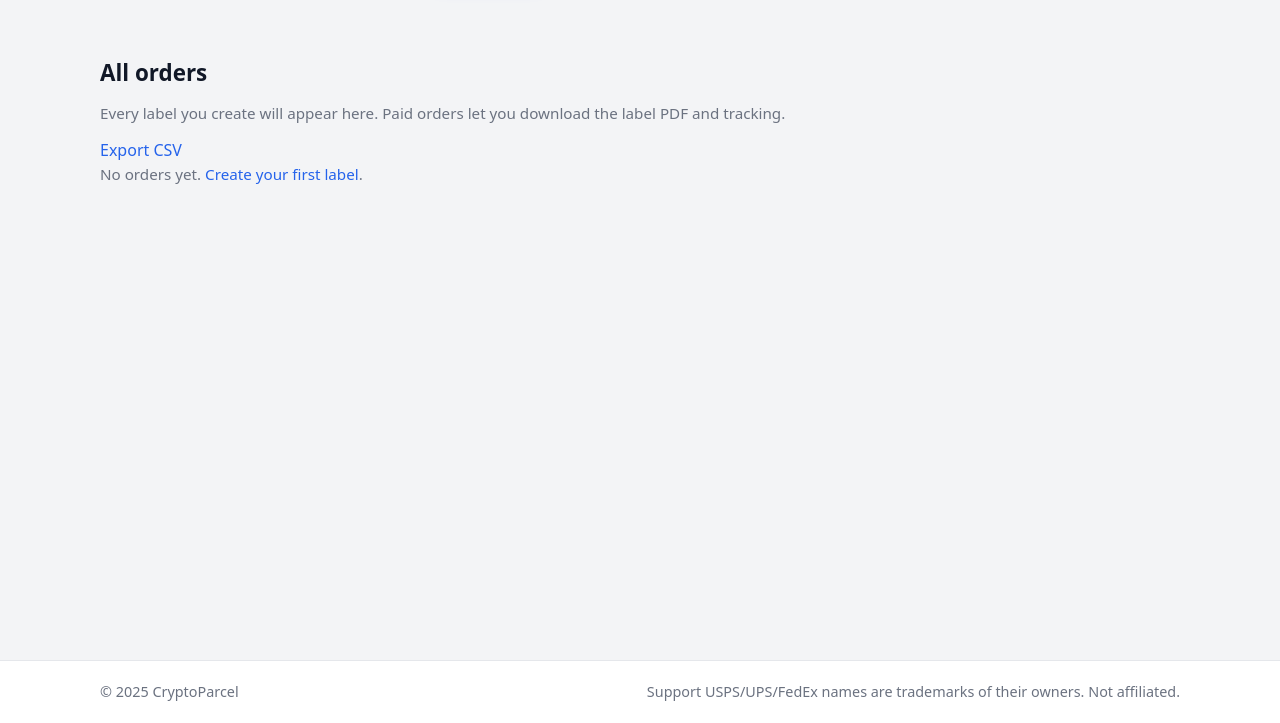
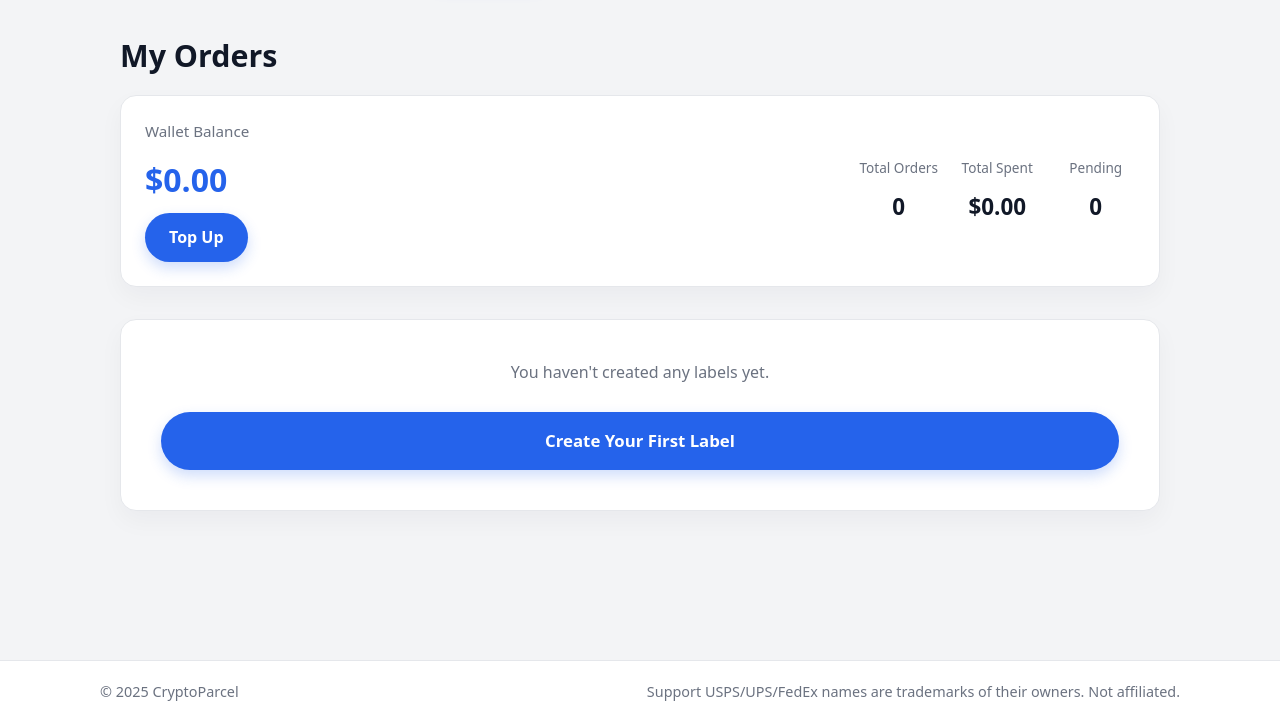
Before and after one commit to cryptoparcel/cryptoparcel_finish, a Flask app: page /orders in a window 1280 px wide. Shown: the part 77-800 px from the top of the page. Run offline with Flask 3, Linux system fonts and the light colour scheme; a user stored in the database is signed in.

Commit message:
Update orders.html

```diff
--- a/templates/orders.html
+++ b/templates/orders.html
@@ -1,34 +1,83 @@
-{% extends 'base.html' %}
-{% block title %}Orders — CryptoParcel{% endblock %}
+{% extends "base.html" %}
+{% block title %}My Orders - CryptoParcel{% endblock %}
 {% block content %}
-<section class="section">
-  <div class="page-header">
+<section class="cp-inner">
+  <div class="container">
+    <h1>My Orders</h1>
+
+    <!-- Balance + Stats Card -->
+    <div class="card" style="margin-bottom: 32px; padding: 24px;">
+      <div style="display: flex; justify-content: space-between; align-items: center; flex-wrap: wrap; gap: 20px;">
         <div>
-      <h2>All orders</h2>
-      <p class="muted">Every label you create will appear here. Paid orders let you download the label PDF and tracking.</p>
+          <p class="muted">Wallet Balance</p>
+          <h2 style="margin: 8px 0; font-size: 2rem; color: var(--cp-accent);">
+            ${{ "%.2f"|format(current_user.balance_usd or 0.0) }}
+          </h2>
+          <a href="{{ url_for('wallet_topup') }}" class="cp-btn-primary">Top Up</a>
         </div>
-    <div class="page-meta">
-      <a class="btn secondary" href="{{ url_for('orders_export') }}">Export CSV</a>
+        <div class="grid-3" style="text-align: center;">
+          <div>
+            <p class="muted small">Total Orders</p>
+            <strong style="font-size: 1.4rem;">{{ orders|length }}</strong>
+          </div>
+          <div>
+            <p class="muted small">Total Spent</p>
+            <strong style="font-size: 1.4rem;">
+              ${{ "%.2f"|format(total_spent or 0.0) }}
+            </strong>
+          </div>
+          <div>
+            <p class="muted small">Pending</p>
+            <strong style="font-size: 1.4rem;">
+              {{ orders|selectattr("status", "equalto", "pending_payment")|list|length }}
+            </strong>
           </div>
         </div>
-  <div class="grid">
+      </div>
+    </div>
+
+    <!-- Orders List -->
+    {% if orders %}
+      <div class="card">
+        <table class="table">
+          <thead>
+            <tr>
+              <th>Order ID</th>
+              <th>Date</th>
+              <th>Carrier & Service</th>
+              <th>Weight</th>
+              <th>Amount</th>
+              <th>Status</th>
+              <th></th>
+            </tr>
+          </thead>
+          <tbody>
             {% for order in orders %}
-    <div class="card">
-      <h4>Order #{{ order.id }}</h4>
-      <p>{{ order.carrier }} — {{ order.service }}</p>
-      {% if order.reference %}
-        <p class="muted">Reference: {{ order.reference }}</p>
-      {% endif %}
-      <p>Amount: ${{ '%.2f'|format(order.amount_usd) }}</p>
-      <p>
-        Status:
-        <span class="status-badge status-badge-{{ order.status }}">{{ order.status }}</span>
-      </p>
-      <a class="btn secondary" href="{{ url_for('order_detail', order_id=order.id) }}">View</a>
+              <tr>
+                <td><a href="{{ url_for('order_detail', order_id=order.id) }}">#{{ order.id }}</a></td>
+                <td>{{ order.created_at.strftime('%b %d, %Y') }}</td>
+                <td>{{ order.carrier }} {{ order.service }}</td>
+                <td>{{ "%.2f"|format(order.weight_oz / 16) }} lb</td>
+                <td>${{ "%.2f"|format(order.amount_usd) }}</td>
+                <td>
+                  <span class="status-badge status-badge-{{ order.status.replace('_', '-') }}">
+                    {{ order.status.replace('_', ' ')|title }}
+                  </span>
+                </td>
+                <td><a href="{{ url_for('order_detail', order_id=order.id) }}">View →</a></td>
+              </tr>
+            {% endfor %}
+          </tbody>
+        </table>
       </div>
     {% else %}
-    <p class="muted">No orders yet. <a href="{{ url_for('create_label') }}">Create your first label</a>.</p>
-  {% endfor %}
+      <div class="card" style="text-align: center; padding: 40px;">
+        <p>You haven't created any labels yet.</p>
+        <a href="{{ url_for('create_label') }}" class="cp-btn-primary cp-btn-large" style="margin-top: 16px;">
+          Create Your First Label
+        </a>
+      </div>
+    {% endif %}
   </div>
 </section>
 {% endblock %}
```
Lines whose indentation alone changed are shown as unchanged.
